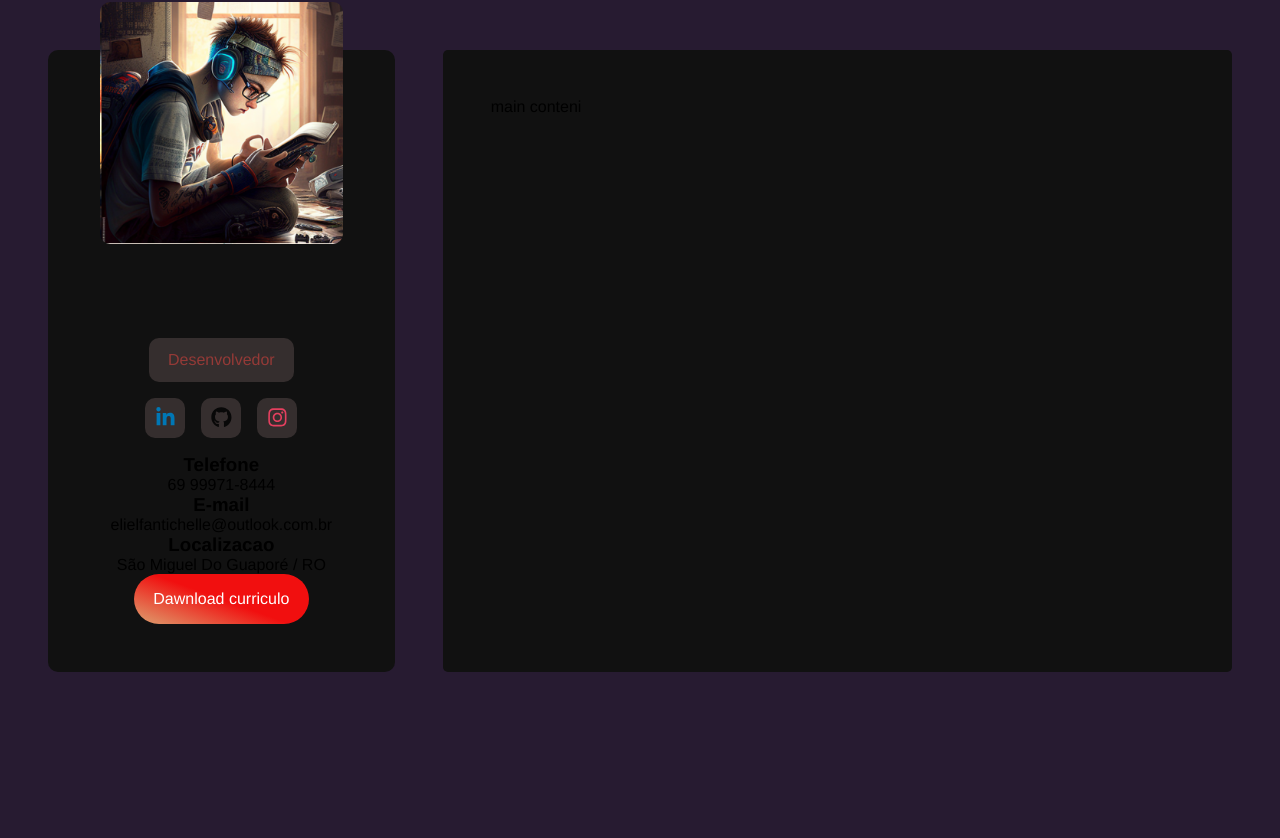
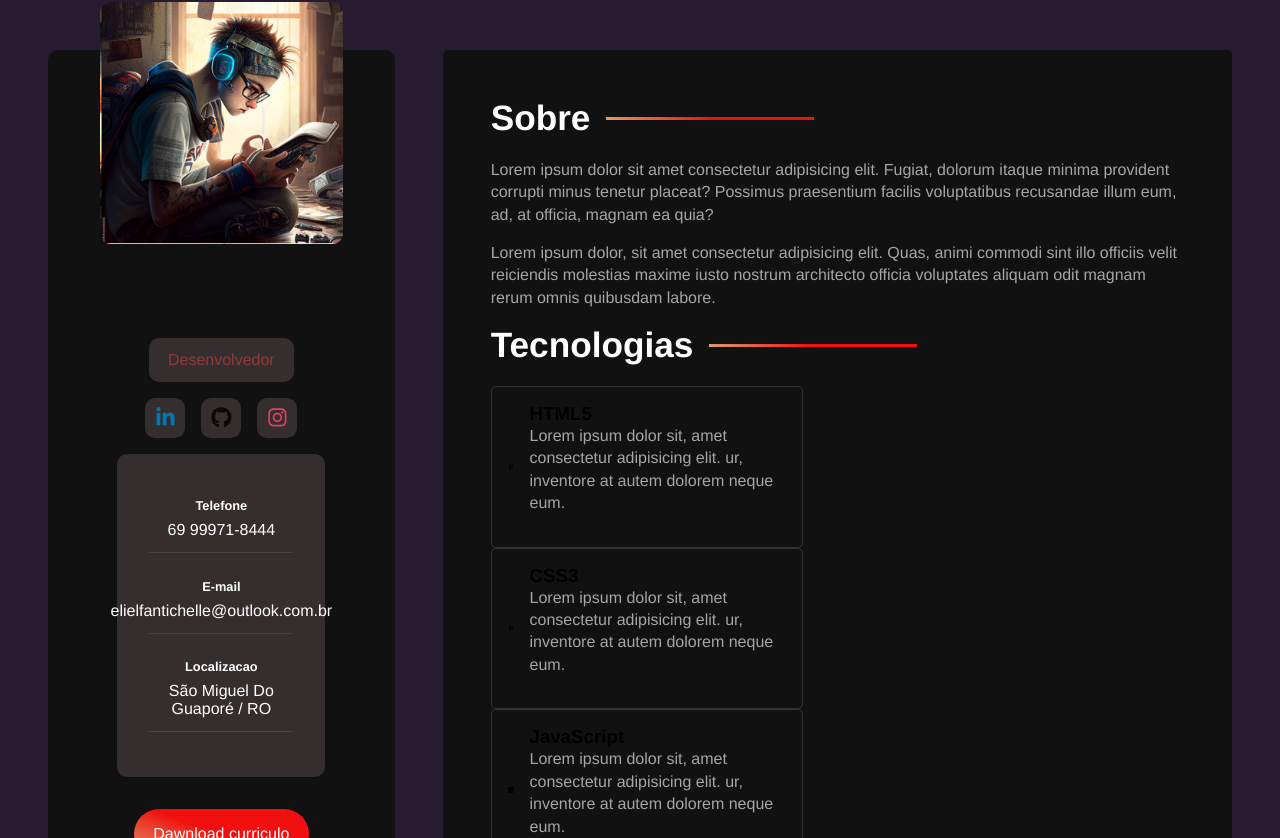
Before and after one commit to elieldiniz/Landingpage, a React (Vite) app: page / in a window 1280 px wide. Shown: the part 202-1040 px from the top of the page. Before the commit the page ends 922 px from the top, so only its background shows below. Built offline with nearby package versions, Linux system fonts and the light colour scheme.

Commit message:
add componets

```diff
--- /dev/null
+++ b/src/components/AboutConteiner.jsx
@@ -0,0 +1,20 @@
+import '../styles/components/aboutconteiner.sass'
+
+const AboutComteiner = () => {
+    return(
+      <section className='about-container'>
+        <h2>Sobre</h2>
+        <p>
+            Lorem ipsum dolor sit amet consectetur adipisicing elit. Fugiat, dolorum itaque minima provident corrupti minus tenetur placeat?
+            Possimus praesentium facilis voluptatibus recusandae illum eum, ad, at officia, magnam ea quia?
+        </p>
+        <p>
+            Lorem ipsum dolor, sit amet consectetur adipisicing elit. Quas, animi commodi sint illo officiis velit reiciendis molestias maxime
+            iusto nostrum architecto officia voluptates aliquam odit magnam rerum omnis quibusdam labore.
+        </p>
+
+      </section>
+    )
+}
+
+export default AboutComteiner
--- a/src/components/InformationContainer.jsx
+++ b/src/components/InformationContainer.jsx
@@ -1,22 +1,22 @@
+import '../styles/components/informationcontainer.sass'
+
 
 const InformationContainer = () => {
     return(
             <section id="information">
-                <div className="info-card">
+                <div className="info-card card-1">
                     <div>
                         <h3>Telefone</h3>
                         <p>69 99971-8444</p>
                     </div>
                 </div>
                 <div className="info-card">
-
                     <div>
                         <h3>E-mail</h3>
                         <p>elielfantichelle@outlook.com.br</p>
                     </div>
                 </div>
                 <div className="info-card">
-
                     <div>
                         <h3>Localizacao</h3>
                         <p>São Miguel Do Guaporé / RO</p>
--- a/src/components/MainContent.jsx
+++ b/src/components/MainContent.jsx
@@ -1,10 +1,15 @@
 import React from "react";
 import '../styles/components/maincontent.sass'
+import AboutComteiner from '../components/AboutConteiner'
+import TechnologieContent from '../components/TechnologiesConteiner'
+import ProjectConteiner from '../components/ProjectsConteiner'
 
 const MainContents = () => {
     return(
         <main id="main-content">
-            main conteni
+            <AboutComteiner/>
+            <TechnologieContent/>
+            <ProjectConteiner/>
         </main>
 
     )
--- /dev/null
+++ b/src/components/ProjectsConteiner.jsx
@@ -0,0 +1,13 @@
+import '../styles/components/projectconteiner.sass'
+
+const ProjectConteiner = () => {
+    return(
+        <section className='project-container'>
+            <h2>Projetos</h2>
+            <p>Lorem ipsum, dolor sit amet consectetur adipisicing elit. Ad in debitis nulla recusandae, maxime nesciunt ducimus voluptatem ex necessitatibus est cum repellendus deserunt fugit voluptatum ut ipsam? Repellendus, molestiae repellat.</p>
+            <a href=" " className='btn'>Ver Projetos</a>
+        </section>
+    )
+}
+
+export default ProjectConteiner
--- /dev/null
+++ b/src/components/TechnologiesConteiner.jsx
@@ -0,0 +1,43 @@
+import '../styles/components/technologieconteiner.sass'
+import {
+    DiHtml5,
+    DiCss3,
+    DiJsBadge,
+    DiNodejsSmall,
+    DiMysql,
+    DiReact
+} from 'react-icons/di'
+
+const technologies = [
+    { id: "html" ,name:"HTML5", icon: <DiCss3/>},
+    { id: "css" ,name:"CSS3", icon: <DiCss3/>},
+    { id: "js" ,name:"JavaScript", icon: <DiJsBadge/>},
+    { id: "node" ,name:"Node.js", icon: <DiNodejsSmall/>},
+    { id: "mysql" ,name:"MySQL", icon: <DiMysql/>},
+    { id: "react" ,name:"React", icon: <DiReact/>}
+
+
+]
+
+const TechnologieContent = () => {
+    return(
+       <section className='technologies-container'>
+        <h2>Tecnologias</h2>
+        <div className='technologie-grid'></div>
+            {technologies.map((tech) =>(
+               <div className='technology-card' id ={tech.id} key={tech.id}>
+                    {tech.icon}
+                    <div className='tecnology-info'>
+                        <h3>{tech.name}</h3>
+                        <p>Lorem ipsum dolor sit, amet consectetur adipisicing elit.
+                            ur, inventore at autem dolorem neque eum.</p>
+                    </div>
+               </div>
+            ))}
+
+       </section>
+    )
+}
+
+
+export default TechnologieContent
--- a/src/styles/components/app.sass
+++ b/src/styles/components/app.sass
@@ -9,6 +9,7 @@
     h1
         width: 100%
         font-size: 5rem
+        margin-left: 6rem
         margin-bottom: 4rem
         background: variables.$gradient
         -webkit-background-clip: text
--- /dev/null
+++ b/src/styles/components/informationcontainer.sass
@@ -0,0 +1,27 @@
+@use '../variables'
+@use '../mixin'
+
+#information
+    @include mixin.center
+    flex-direction: column
+    background-color: variables.$bg-color-secondary
+    padding: 2rem
+    margin-bottom: 2rem
+    width: 60%
+    border-radius: variables.$container-border-radius
+    color: #fff
+
+    .info-card
+        @include mixin.center
+        padding: .8rem
+        margin-bottom: .8rem
+        border-bottom: 1px solid #444
+        width: 100%
+
+        h3
+            font-size: .8rem
+            margin-bottom: .5rem
+            font-weight: bold
+
+        p
+            color: variables.$text-color
--- a/src/styles/components/maincontent.sass
+++ b/src/styles/components/maincontent.sass
@@ -1,7 +1,33 @@
 @use '../variables'
+@use '../mixin'
 
 #main-content
     background-color: variables.$bg-color
     flex: 2 1 0
     border-radius: variables.$card-border-radius
     padding: 3rem
+
+    section
+        display: flex
+        flex-direction: column
+
+    h2
+        color: variables.$text-color
+        font-size: 2.2rem
+        margin-bottom: 1.3rem
+        @include mixin.center
+        justify-content: start
+        gap: 1rem
+
+
+        &:after
+            @include mixin.gradient-border
+
+    p
+        color: variables.$text-color-secondary
+        margin-bottom: 1rem
+        line-height: 1.4rem
+
+    .btn
+        @include mixin.btn
+        align-self: start
--- /dev/null
+++ b/src/styles/components/technologieconteiner.sass
@@ -0,0 +1,18 @@
+@use '../variables'
+@use '../mixin'
+
+.technologies-container
+    margin-bottom: 1rem
+
+    .technologie-grid
+        display: flex
+        flex-direction: wrap
+        gap: 1.5rem
+
+    .technology-card
+        @include mixin.center
+        gap: 1rem
+        padding: 1rem
+        border: 1px solid #333
+        width: 45%
+        border-radius: variables.$card-border-radius
--- a/src/styles/mixin.sass
+++ b/src/styles/mixin.sass
@@ -13,3 +13,9 @@
     background:  linear-gradient(200deg, #f10f0f 50%, #dda170 100%)
     text-decoration: none
     border-radius: 3rem
+
+@mixin gradient-border
+    content: ""
+    background: variables.$gradient
+    height: 3px
+    width: 30%
```
Also changed, not shown: src/styles/components/aboutconteiner.sass (added), src/styles/components/projectconteiner.sass (added).
